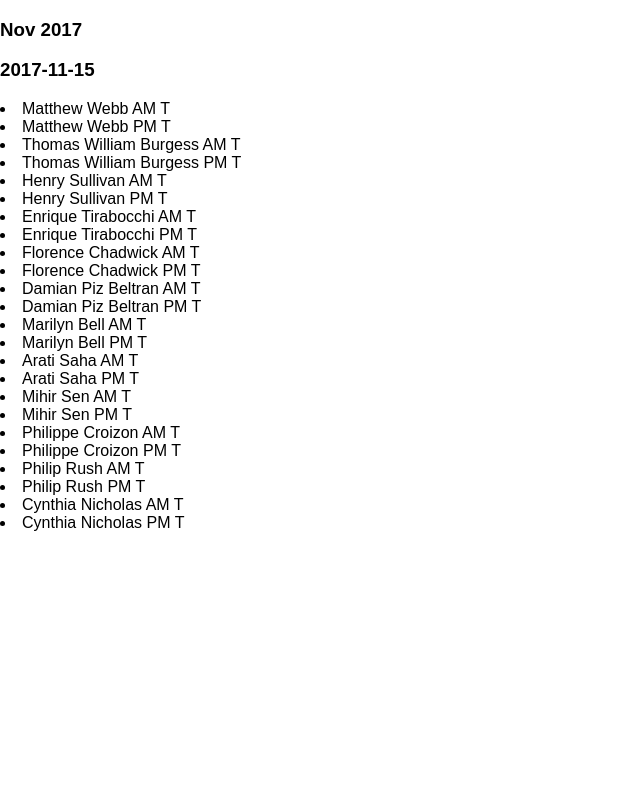
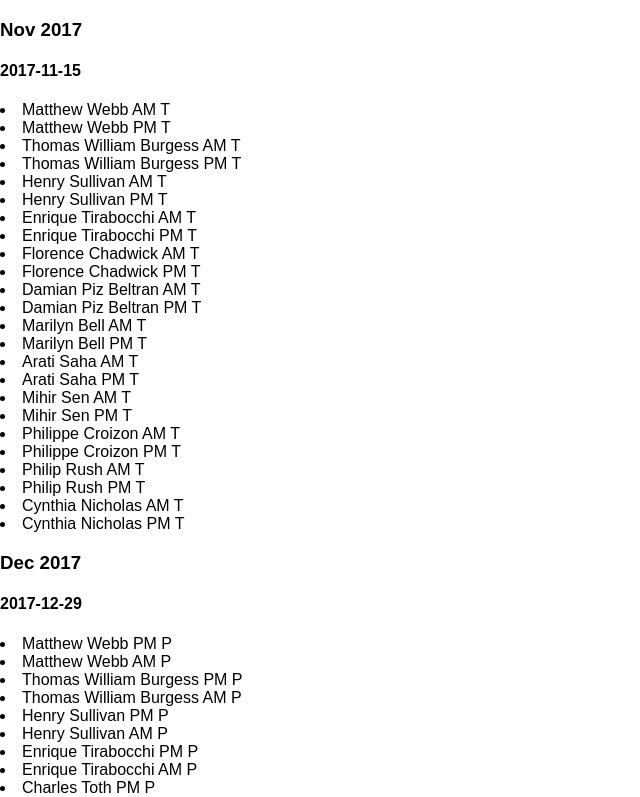
Before and after one commit to CJHunter91/absentee_manager, a React (Create React App) app: page / in a window 1280 px wide. Shown: the top 797 px of the page, without its empty margins (0-640 px from the left). Built offline with nearby package versions, Linux system fonts and the light colour scheme.

Commit message:
adds renderThreeMonths function in Agenda

```diff
--- a/src/components/MonthView.jsx
+++ b/src/components/MonthView.jsx
@@ -15,7 +15,7 @@ absenteeRender(){
 					currentDay = absentee.date;
 					return(
 						<article key={index} className="absence">
-						<h3>{currentDay}</h3>
+						<h4>{currentDay}</h4>
 						<li>{absentee.name} {absentee.unit} {absentee.value}</li>
 						</article>
 						)
--- a/src/containers/Agenda.jsx
+++ b/src/containers/Agenda.jsx
@@ -54,13 +54,25 @@ class Agenda extends Component{
 		return(dateString);
 	}
 
+	renderThreeMonths(){
+		var currentMonth = moment(this.state.today);
+		var monthArray = []
+		for (var i = 0; i < 3; i++) {
+			monthArray.push(
+				<article key={i} className="month">
+				<h3>{this.getMonthYearFormat(currentMonth)}</h3>
+				<DateView getAbsenteeDates={this.getAbsenteeDates} date={currentMonth}/>
+				</article>
+				)
+			currentMonth = moment(currentMonth).add(1,'M');
+		}
+		return(monthArray)
+	}
+
 	render(){
 		return(
 			<section id="agenda">
-				<article className="month">
-				<h3>{this.getMonthYearFormat(this.state.today)}</h3>
-				<DateView getAbsenteeDates={this.getAbsenteeDates} date={this.state.today}/>
-				</article>
+				{this.renderThreeMonths()}
 			</section>
 			)
 	}
```
